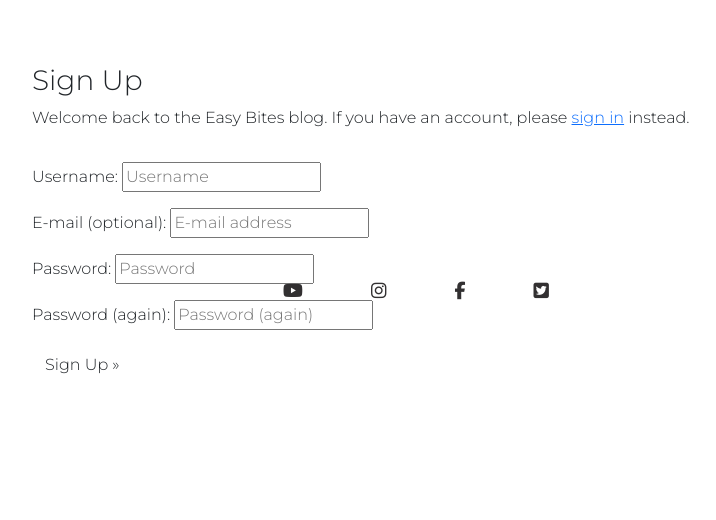
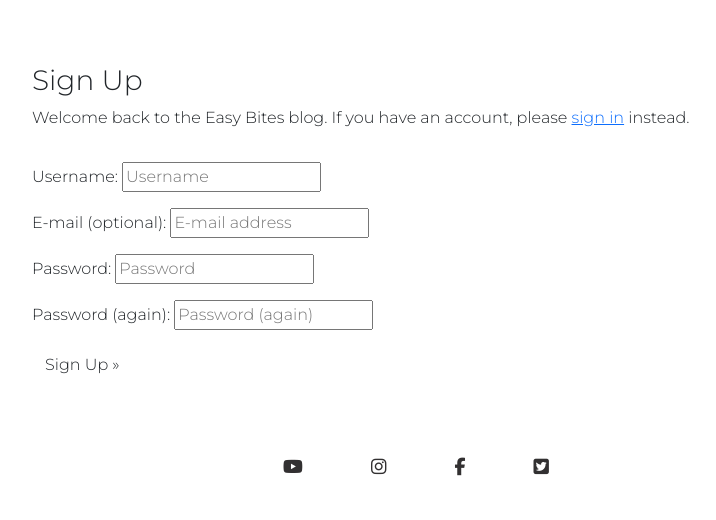
Before and after one commit to LanaCreegan/Recipe-Blog-PP4, a Django app: page /accounts/signup/ in a window 1280 px wide. Shown: the part 456-976 px from the top of the page, without its empty margins (240-956 px from the left). Before the commit the page ends 830 px from the top, so only its background shows below. Run offline with Django 4.2, Linux system fonts and the light colour scheme; some libraries are stand-ins or nearby versions.

Commit message:
Remove fixed bottom in footer

```diff
--- a/templates/base.html
+++ b/templates/base.html
@@ -73,7 +73,7 @@
 
     </div>
     </div>
-    <footer class="fixed-bottom mt-auto py-4">
+    <footer class="mt-auto py-4">
       <div>
           <ul class="social-networks">
               <li>
--- a/templates/recipe.html
+++ b/templates/recipe.html
@@ -15,7 +15,7 @@
       </div>
     </div>
     {% if user.is_authenticated %}
-    <a class="btn btn-primary mt-2" href="{% url 'update_recipe' recipe.pk %}">Update Recipe</a>
+    <a class="btn btn-dark mt-2" href="{% url 'update_recipe' recipe.pk %}">Update Recipe</a>
     <button type="button" class="btn btn-danger mt-2" data-bs-toggle="modal" data-bs-target="#recipe-delete-modal">
       Delete Recipe
     </button>
```
